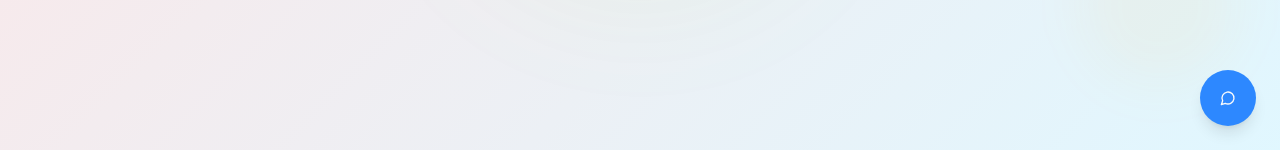
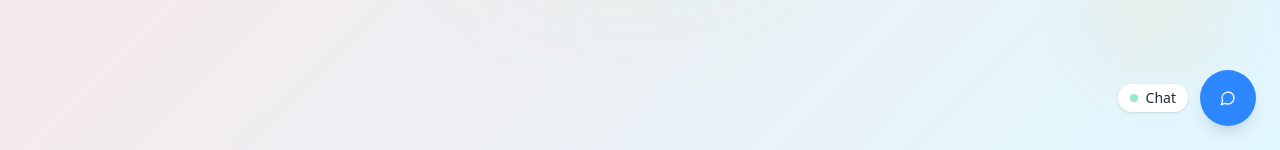
Before and after one commit to amosyeboah/amoztech-site, a React (Vite) app: page / in a window 1280 px wide. Shown: the part 650-800 px from the top of the page. Built offline with nearby package versions, Linux system fonts and the light colour scheme.

Commit message:
chat bot minor changes

```diff
--- a/src/components/ChatBot.tsx
+++ b/src/components/ChatBot.tsx
@@ -134,13 +134,21 @@ const ChatBot = () => {
     <>
       {/* Floating Chat Button */}
       {!isOpen && (
+        <div className="fixed bottom-6 right-6 z-50 flex items-center space-x-3">
+          {/* Inscription / label (visible on mobile) */}
+          <span className="inline-flex items-center gap-2 px-3 py-1 rounded-full bg-white text-sm font-medium shadow text-gray-800 max-w-[60%] truncate">
+            <span className="h-2 w-2 bg-emerald-400 rounded-full animate-pulse inline-block" />
+            <span className="truncate">Chat</span>
+          </span>
+
           <Button
             onClick={() => setIsOpen(true)}
-          className="fixed bottom-6 right-6 h-14 w-14 rounded-full shadow-lg bg-cloud-blue hover:bg-blue-600 z-50"
+            className="h-14 w-14 rounded-full shadow-lg bg-cloud-blue hover:bg-blue-600"
             size="icon"
           >
             <MessageCircle className="h-6 w-6" />
           </Button>
+        </div>
       )}
 
       {/* Chat Window */}
@@ -148,9 +156,16 @@ const ChatBot = () => {
         <div className="fixed bottom-4 right-4 left-4 md:left-auto md:right-6 md:w-96 h-[500px] max-h-[80vh] bg-white rounded-lg shadow-2xl flex flex-col z-50 border border-gray-200">
           {/* Header */}
           <div className="flex items-center justify-between p-4 border-b bg-cloud-blue text-white rounded-t-lg">
+            <div className="flex items-center gap-3">
+              <MessageCircle className="h-5 w-5" />
               <div className="flex items-center gap-2">
-              <MessageCircle className="h-5 w-5" />
                 <h3 className="font-semibold">Chat with us</h3>
+                {/* Live badge */}
+                <span className="inline-flex items-center gap-2 bg-white/10 text-white text-xs px-2 py-0.5 rounded-full">
+                  <span className="h-2 w-2 bg-emerald-400 rounded-full animate-pulse inline-block" />
+                  <span className="font-medium">Live</span>
+                </span>
+              </div>
             </div>
             <Button
               variant="ghost"
```
Lines whose indentation alone changed are shown as unchanged.
